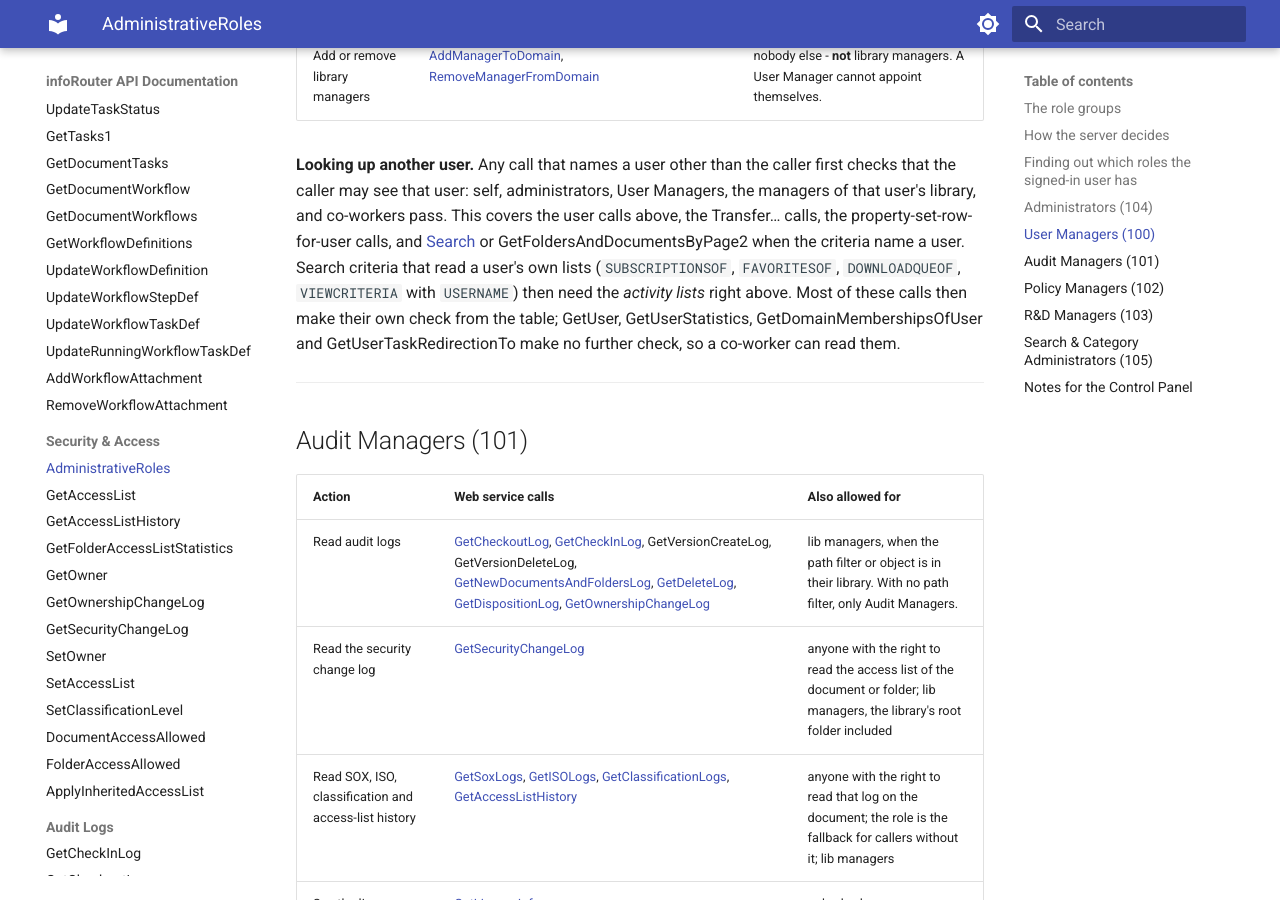
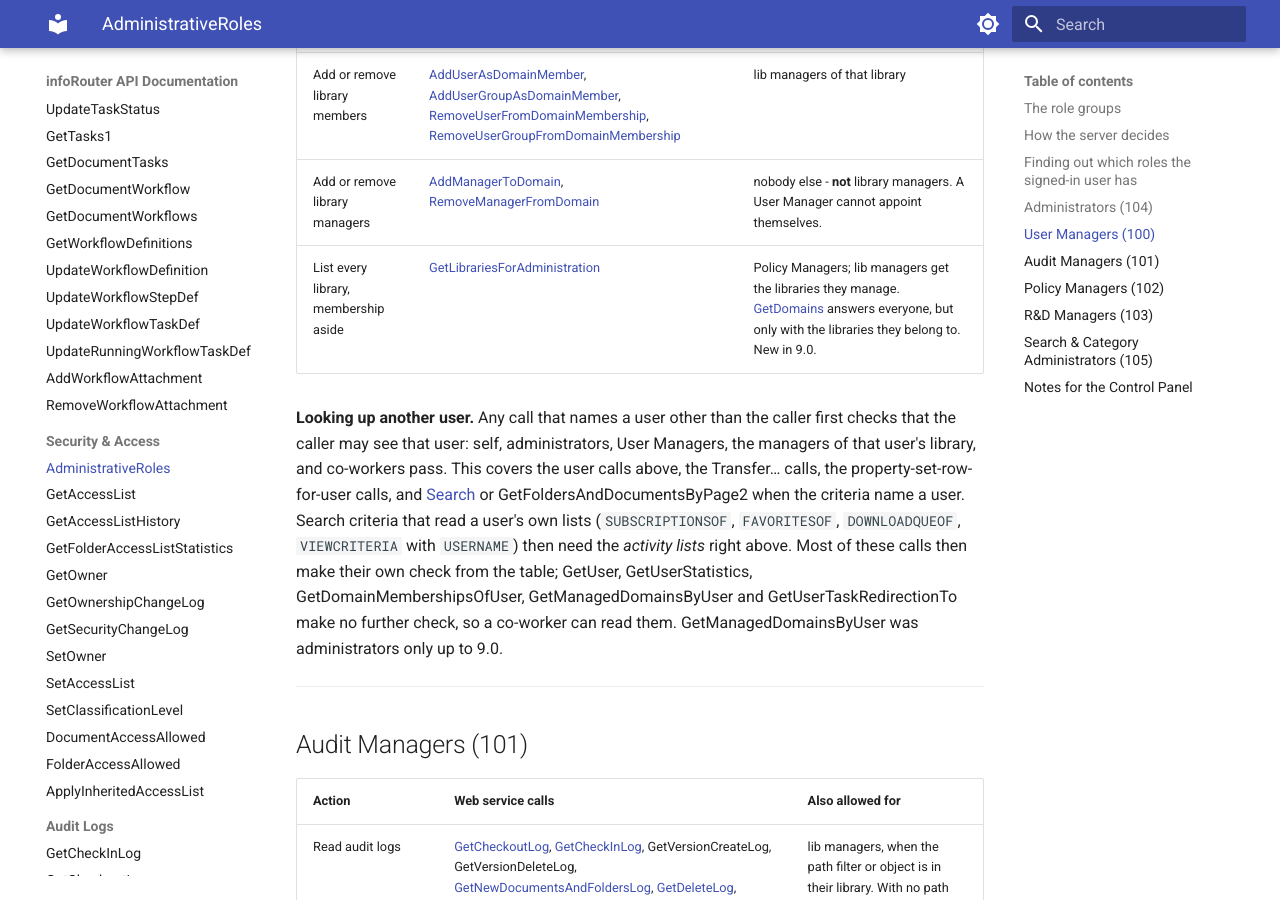
Before and after one commit to inforouter/apidocs, an MkDocs documentation site: the page built from docs/AdministrativeRoles.md, in a window 1280 px wide and 900 px high, scrolled down 5141 px. Built offline with MkDocs 1.6.1 and Material for MkDocs 9.7.7, drawn with Linux system fonts in a browser that asks for light colours; some of the changed text lies outside the part shown.

Commit message:
GetLibrariesForAdministration; GetManagedDomainsByUser opens to whoever may look the user up
New page for GetLibrariesForAdministration, with its index and navigation entries. GetDomains no
longer claims to return every library: it returns the caller's memberships plus the anonymous ones.
GetManagedDomainsByUser documents the look-up rule in place of administrators only. The
AdministrativeRoles page lists the new call under User Managers and Policy Managers, says which
call a Control Panel page should list libraries with, and adds GetManagedDomainsByUser to the
look-up row.

Co-Authored-By: Claude Fable 5.1 <noreply@anthropic.com>

```diff
--- a/docs/AdministrativeRoles.md
+++ b/docs/AdministrativeRoles.md
@@ -12,9 +12,9 @@ this page describes those checks as the server makes them.
 | Group id | Group name | Role | In short |
 |---:|---|---|---|
 | `104` | `[Administrators]` | Administrators | Everything. Passes every role check below. |
-| `100` | `[User Managers]` | UserManager | Users, user groups, library membership and managers, user transfers. |
+| `100` | `[User Managers]` | UserManager | Users, user groups, library membership and managers, user transfers. Sees every library. |
 | `101` | `[Audit Managers]` | AuditManager | Audit logs, licence, server and warehouse status. |
-| `102` | `[Policy Managers]` | PolicyManager | Application settings and library policies. |
+| `102` | `[Policy Managers]` | PolicyManager | Application settings and library policies. Sees every library. |
 | `103` | `[R&D Managers]` | RDManager | Retention and disposition schedules, disposition, freezing. |
 | `105` | `[Search & Category Administrators]` | SearchAdministrators | System-wide saved searches and search pages. |
 
@@ -49,6 +49,9 @@ There is no single "my roles" call. Use these:
   paths).
 - Whether the caller manages a library: [GetManagedDomainsByUser](GetManagedDomainsByUser.md) with the caller's
   own name, or an empty name.
+- Which libraries the caller may administer at all: [GetLibrariesForAdministration](GetLibrariesForAdministration.md),
+  which answers every library for Administrators, User Managers and Policy Managers, the managed ones for a library
+  manager, and nothing for anyone else. New in 9.0.
 
 ---
 
@@ -96,7 +99,7 @@ account was protected, so a User Manager could reset another administrator's pas
 |---|---|---|
 | Create a user, send them the welcome e-mail | [CreateUser](CreateUser.md), [SendWelcomeEmailForUser](SendWelcomeEmailForUser.md) | lib managers, for users of their library |
 | List users | [GetAllUsers](GetAllUsers.md), [GetAllUsers1](GetAllUsers1.md), [GetAllUsers2](GetAllUsers2.md), [GetAllUsers3](GetAllUsers3.md), [GetAllUsersWithoutDetails](GetAllUsersWithoutDetails.md) | lib managers, when the library filter names their own library. GetAllUsers (no filter) is User Managers only. |
-| Look up another user | [GetUser](GetUser.md), [GetUserStatistics](GetUserStatistics.md), [GetDomainMembershipsOfUser](GetDomainMembershipsOfUser.md), [GetUserTaskRedirectionTo](GetUserTaskRedirectionTo.md), and every call that names a user other than the caller (see note) | self; lib managers; **co-workers** of that user (members of a library the caller is also a member of) |
+| Look up another user | [GetUser](GetUser.md), [GetUserStatistics](GetUserStatistics.md), [GetDomainMembershipsOfUser](GetDomainMembershipsOfUser.md), [GetManagedDomainsByUser](GetManagedDomainsByUser.md), [GetUserTaskRedirectionTo](GetUserTaskRedirectionTo.md), and every call that names a user other than the caller (see note) | self; lib managers; **co-workers** of that user (members of a library the caller is also a member of) |
 | Change a user's profile, status or type | [UpdateUserProfile](UpdateUserProfile.md), [ChangeUserStatus](ChangeUserStatus.md), [ChangeUserType](ChangeUserType.md) | lib managers. **Not** self. |
 | Change a user's preferences, contact details, e-mail | [UpdateUserPreferences](UpdateUserPreferences.md), [UpdateUserContactInfo](UpdateUserContactInfo.md), [UpdateUserEmail](UpdateUserEmail.md) | self, lib managers |
 | Set a user's password | [ChangeUserPassword](ChangeUserPassword.md), [ChangeUserPassword1](ChangeUserPassword1.md) | lib managers; self through ChangeUserPassword1 only, with the current password |
@@ -114,14 +117,15 @@ account was protected, so a User Manager could reset another administrator's pas
 | See members of a group that hides them | [GetUserGroupMembers](GetUserGroupMembers.md), [GetUserGroupMembers1](GetUserGroupMembers1.md) | lib managers, for local groups. Groups that show their members can be read by anyone. |
 | Add or remove library members | [AddUserAsDomainMember](AddUserAsDomainMember.md), [AddUserGroupAsDomainMember](AddUserGroupAsDomainMember.md), [RemoveUserFromDomainMembership](RemoveUserFromDomainMembership.md), [RemoveUserGroupFromDomainMembership](RemoveUserGroupFromDomainMembership.md) | lib managers of that library |
 | Add or remove library managers | [AddManagerToDomain](AddManagerToDomain.md), [RemoveManagerFromDomain](RemoveManagerFromDomain.md) | nobody else - **not** library managers. A User Manager cannot appoint themselves. |
+| List every library, membership aside | [GetLibrariesForAdministration](GetLibrariesForAdministration.md) | Policy Managers; lib managers get the libraries they manage. [GetDomains](GetDomains.md) answers everyone, but only with the libraries they belong to. New in 9.0. |
 
 **Looking up another user.** Any call that names a user other than the caller first checks that the caller may
 see that user: self, administrators, User Managers, the managers of that user's library, and co-workers pass.
 This covers the user calls above, the Transfer… calls, the property-set-row-for-user calls, and [Search](Search.md)
 or GetFoldersAndDocumentsByPage2 when the criteria name a user. Search criteria that read a user's own lists (`SUBSCRIPTIONSOF`,
 `FAVORITESOF`, `DOWNLOADQUEOF`, `VIEWCRITERIA` with `USERNAME`) then need the *activity lists* right above. Most of these calls then make their own check
-from the table; GetUser, GetUserStatistics, GetDomainMembershipsOfUser and GetUserTaskRedirectionTo make no further check, so a co-worker
-can read them.
+from the table; GetUser, GetUserStatistics, GetDomainMembershipsOfUser, GetManagedDomainsByUser and GetUserTaskRedirectionTo make no further check, so a co-worker
+can read them. GetManagedDomainsByUser was administrators only up to 9.0.
 
 ---
 
@@ -146,6 +150,7 @@ can read them.
 | Change application settings | [SetGeneralAppSettings](SetGeneralAppSettings.md), [SetAuthenticationAndPasswordPolicy](SetAuthenticationAndPasswordPolicy.md), [SetSystemBehaviorSettings](SetSystemBehaviorSettings.md), [SetEmailAndNotificationSettings](SetEmailAndNotificationSettings.md), [SetDefaultFolderColumns](SetDefaultFolderColumns.md) | nobody else |
 | Read system behaviour and e-mail settings | [GetSystemBehaviorSettings](GetSystemBehaviorSettings.md), [GetEmailAndNotificationSettings](GetEmailAndNotificationSettings.md) | nobody else |
 | Read and change library policies | [GetDomainPolicies](GetDomainPolicies.md), [SetDomainPolicies](SetDomainPolicies.md) | managers of that library: reading always, changing **only** when the system behaviour setting *Allow library managers to edit policies* is on |
+| List every library, membership aside | [GetLibrariesForAdministration](GetLibrariesForAdministration.md) | User Managers; lib managers get the libraries they manage. New in 9.0. |
 
 The other settings calls need no role: [GetGeneralAppSettings](GetGeneralAppSettings.md) and
 [GetAuthenticationAndPasswordPolicy](GetAuthenticationAndPasswordPolicy.md) answer any signed-in user, and
@@ -206,5 +211,9 @@ Administrators hold this role too, without being members of the group. Up to 8.7
 - **Library managers** are not one of these groups: a user is a library manager of a particular library
   ([AddManagerToDomain](AddManagerToDomain.md)). Only Administrators and User Managers can make someone one.
 - **Self-service** calls (marked *self*) work for every signed-in user on their own account, with no role.
+- **Which libraries to offer.** [GetDomains](GetDomains.md) lists only the libraries the caller belongs to, whatever
+  their role. A page that manages users, memberships, managers or policies should list
+  [GetLibrariesForAdministration](GetLibrariesForAdministration.md) instead: every library for Administrators, User
+  Managers and Policy Managers, the managed ones for a library manager, nothing for anyone else.
 - [UpdateRandDSchedule](UpdateRandDSchedule.md) is checked internally as "delete a schedule". Both are R&D Managers
   only, so the outcome is the same.
--- a/mkdocs.yml
+++ b/mkdocs.yml
@@ -305,6 +305,7 @@ nav:
     - GetDomainUsers1: GetDomainUsers1.md
     - GetManagedDomainsByUser: GetManagedDomainsByUser.md
     - GetMemberDomains: GetMemberDomains.md
+    - GetLibrariesForAdministration: GetLibrariesForAdministration.md
     - GetGlobalGroups: GetGlobalGroups.md
     - GetLocalGroups: GetLocalGroups.md
     - DomainExists: DomainExists.md
```
Also changed, not shown: docs/GetDomains.md (+2 -2 lines), docs/GetLibrariesForAdministration.md (added, +182 -0 lines), docs/GetManagedDomainsByUser.md (+3 -3 lines), docs/index.md (+2 -1 lines).
